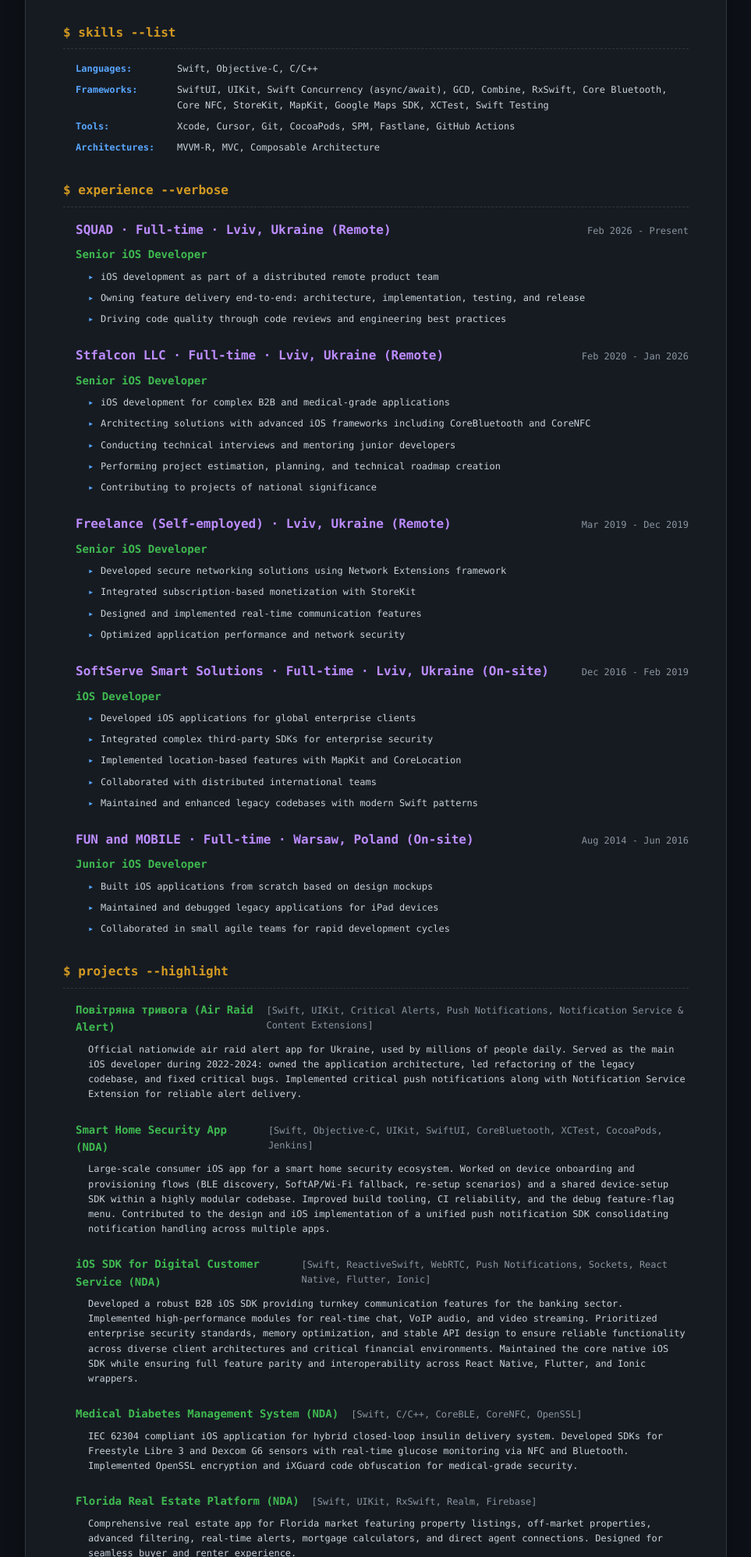
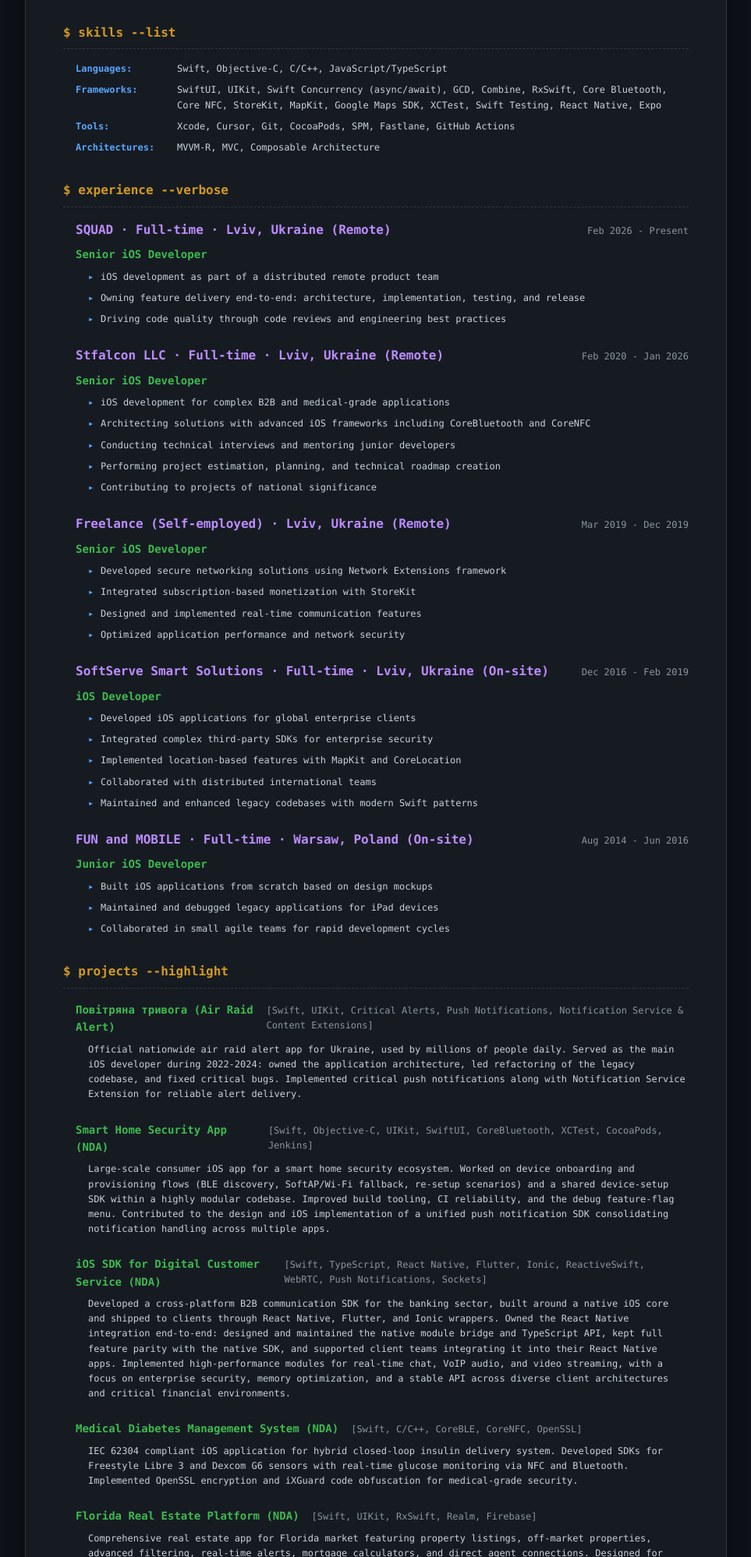
Before and after one commit to dvkellerman/cv, a plain HTML site: page index.html in a window 1280 px wide. Shown: the part 659-2656 px from the top of the page at 78% size, without its empty margins (158-1121 px from the left). Drawn offline with Linux system fonts and the light colour scheme; a web font is replaced by a local one.

Commit message:
feat: add JS/TS and React Native/Expo skills; emphasize cross-platform SDK support
Co-authored-by: Cursor <cursoragent@cursor.com>

```diff
--- a/index.html
+++ b/index.html
@@ -531,11 +531,11 @@ a:hover {
             <div class="section-content">
                 <div class="skill-category">
                     <span class="skill-label">Languages:</span>
-                    <span class="skill-value">Swift, Objective-C, C/C++</span>
+                    <span class="skill-value">Swift, Objective-C, C/C++, JavaScript/TypeScript</span>
                 </div>
                 <div class="skill-category">
                     <span class="skill-label">Frameworks:</span>
-                    <span class="skill-value">SwiftUI, UIKit, Swift Concurrency (async/await), GCD, Combine, RxSwift, Core Bluetooth, Core NFC, StoreKit, MapKit, Google Maps SDK, XCTest, Swift Testing</span>
+                    <span class="skill-value">SwiftUI, UIKit, Swift Concurrency (async/await), GCD, Combine, RxSwift, Core Bluetooth, Core NFC, StoreKit, MapKit, Google Maps SDK, XCTest, Swift Testing, React Native, Expo</span>
                 </div>
                 <div class="skill-category">
                     <span class="skill-label">Tools:</span>
@@ -646,9 +646,9 @@ a:hover {
                 <div class="project-item">
                     <div class="project-header">
                         <span class="project-title">iOS SDK for Digital Customer Service (NDA)</span>
-                        <span class="project-tech">[Swift, ReactiveSwift, WebRTC, Push Notifications, Sockets, React Native, Flutter, Ionic]</span>
+                        <span class="project-tech">[Swift, TypeScript, React Native, Flutter, Ionic, ReactiveSwift, WebRTC, Push Notifications, Sockets]</span>
                     </div>
-                    <p class="project-description">Developed a robust B2B iOS SDK providing turnkey communication features for the banking sector. Implemented high-performance modules for real-time chat, VoIP audio, and video streaming. Prioritized enterprise security standards, memory optimization, and stable API design to ensure reliable functionality across diverse client architectures and critical financial environments. Maintained the core native iOS SDK while ensuring full feature parity and interoperability across React Native, Flutter, and Ionic wrappers.</p>
+                    <p class="project-description">Developed a cross-platform B2B communication SDK for the banking sector, built around a native iOS core and shipped to clients through React Native, Flutter, and Ionic wrappers. Owned the React Native integration end-to-end: designed and maintained the native module bridge and TypeScript API, kept full feature parity with the native SDK, and supported client teams integrating it into their React Native apps. Implemented high-performance modules for real-time chat, VoIP audio, and video streaming, with a focus on enterprise security, memory optimization, and a stable API across diverse client architectures and critical financial environments.</p>
                 </div>
 
                 <div class="project-item">
```
